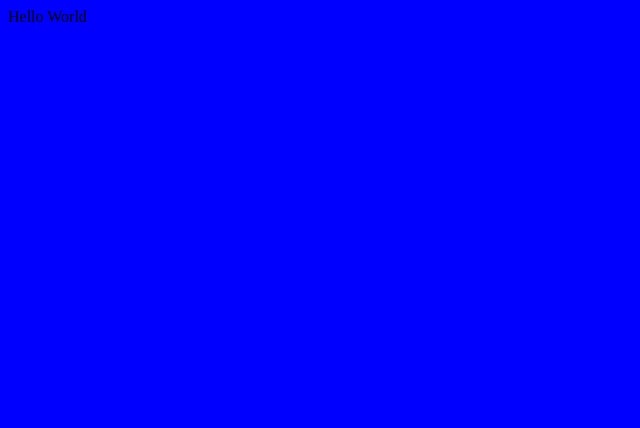
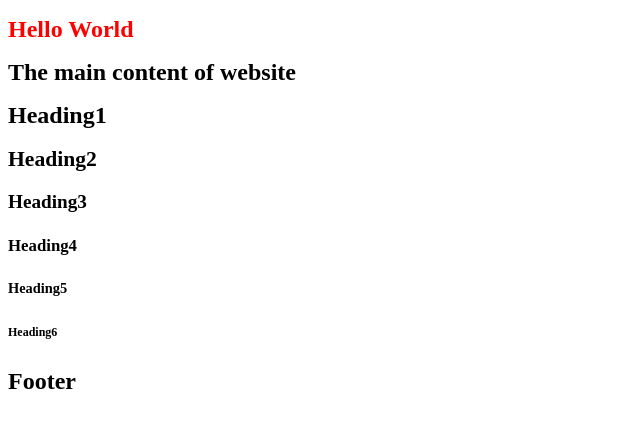
Before and after one commit to vshah2799/WebsiteTest, a plain HTML site: page docs/index.html in a window 1280 px wide. Shown: the whole page, without its empty margins (0-640 px from the left). Drawn offline with Linux system fonts and the light colour scheme.

Commit message:
Task: Made a Test Website

```diff
--- a/docs/css/styles.css
+++ b/docs/css/styles.css
@@ -1,3 +1,32 @@
 body {
-    background-color: blue;
+    font-size: 12px;
+    font-family: "Times New Roman";
 }
+
+#header h1{
+    color: red;
+}
+
+h1{
+    font-size: 200%;
+}
+
+h2{
+    font-size: 180%;
+}
+
+h3{
+    font-size: 160%
+}
+
+h4{
+    font-size: 140%
+}
+
+h5{
+    font-size: 120%
+}
+
+h6{
+    font-size: 100%
+}
--- a/docs/index.html
+++ b/docs/index.html
@@ -12,8 +12,34 @@
 
 </head>
 
-<body>
-<h20>Hello World</h20>
+<div>
+    <div id="header">
+       <h1>Hello World</h1>
+    </div>
+    <div id = "main">
+       <h1>The main content of website</h1>
+        <h1>Heading1</h1>
+        <h2>Heading2</h2>
+        <h3>Heading3</h3>
+        <h4>Heading4</h4>
+        <h5>Heading5</h5>
+        <h6>Heading6</h6>
+
+
+    </div>
+    <div id="footer"></div>
+        <h1>Footer</h1>
+    </div>
+
+
+
+
+
+
 <script src="js/scripts.js"></script>
+
 </body>
+
+
+
 </html>
```
